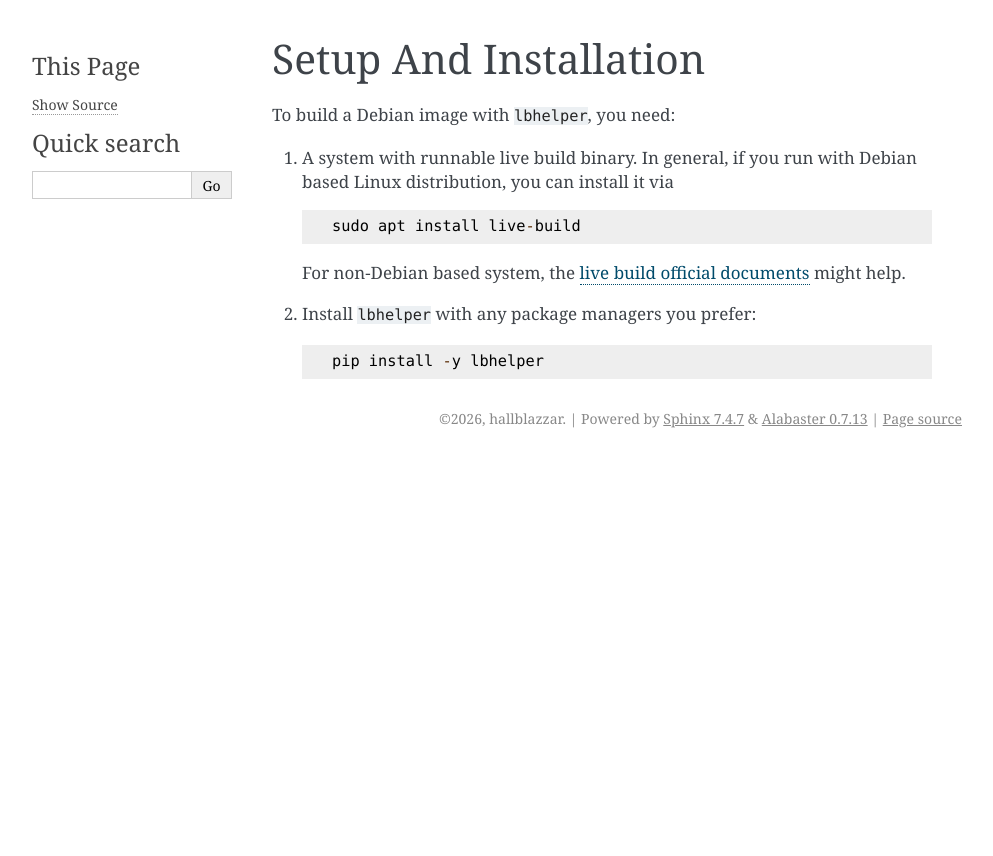
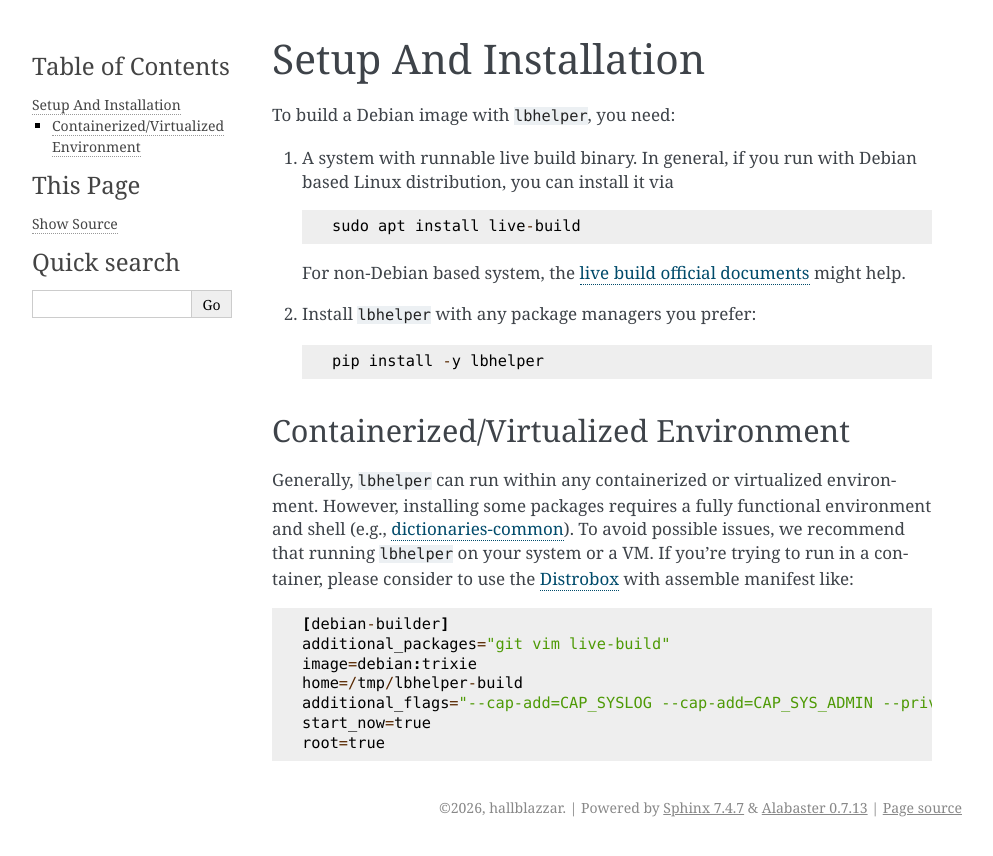
Before and after one commit to HallBlazzar/lbhelper, a Sphinx documentation site: the page built from docs/source/setup.rst, in a window 1280 px wide. Shown: the top 856 px of the page, without its empty margins (148-1141 px from the left). Built offline with Sphinx 7.4.7, drawn with Linux system fonts in a browser that asks for light colours.

Commit message:
Update setup guidance

```diff
--- a/docs/source/setup.rst
+++ b/docs/source/setup.rst
@@ -13,3 +13,19 @@ To build a Debian image with ``lbhelper``, you need:
 2. Install ``lbhelper`` with any package managers you prefer: ::
 
      pip install -y lbhelper
+
+
+Containerized/Virtualized Environment
+-------------------------
+
+Generally, ``lbhelper`` can run within any containerized or virtualized environment.
+However, installing some packages requires a fully functional environment and shell (e.g., `dictionaries-common <https://bugs.launchpad.net/ubuntu/+source/dictionaries-common/+bug/2062979>`__).
+To avoid possible issues, we recommend that running ``lbhelper`` on your system or a VM. If you're trying to run in a container, please consider to use the `Distrobox <https://github.com/89luca89/distrobox/tree/main>`__ with assemble manifest like: ::
+
+    [debian-builder]
+    additional_packages="git vim live-build"
+    image=debian:trixie
+    home=/tmp/lbhelper-build
+    additional_flags="--cap-add=CAP_SYSLOG --cap-add=CAP_SYS_ADMIN --privileged"
+    start_now=true
+    root=true
```
